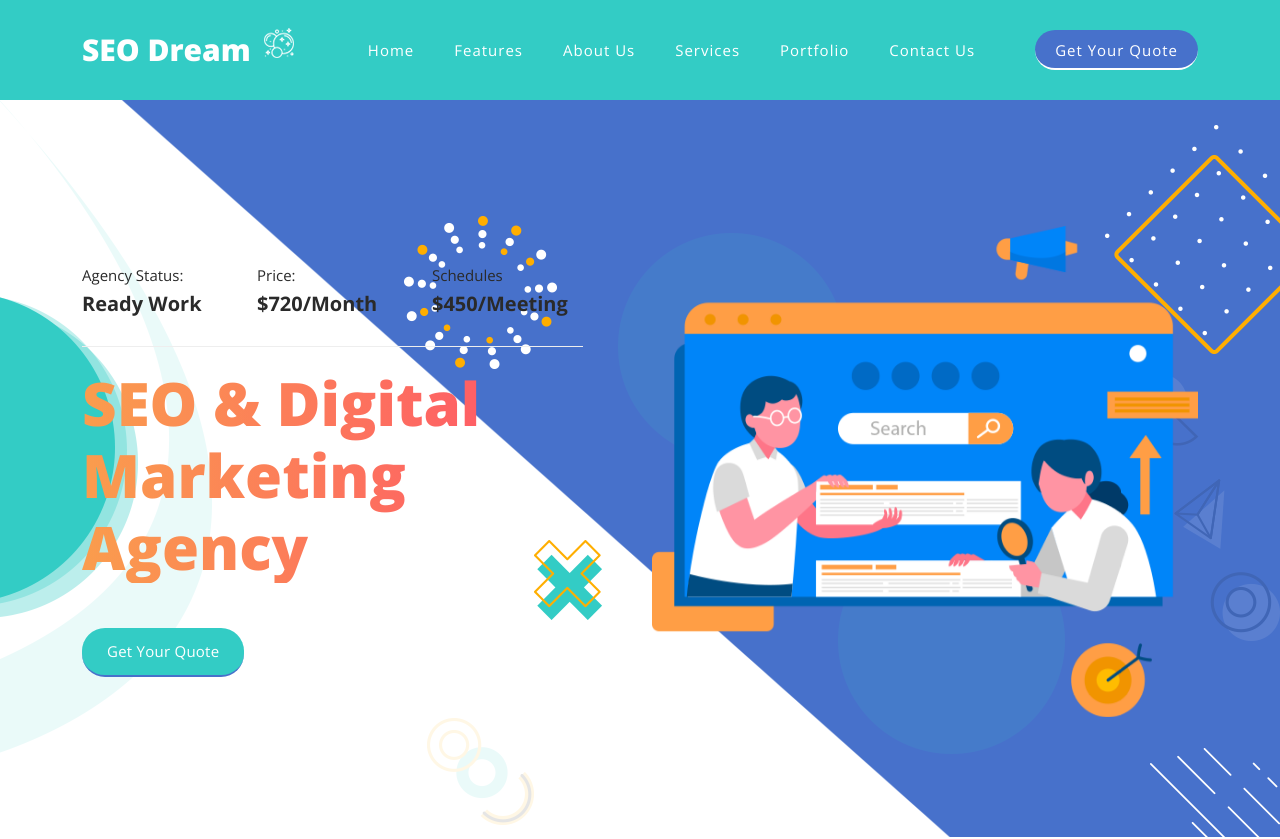
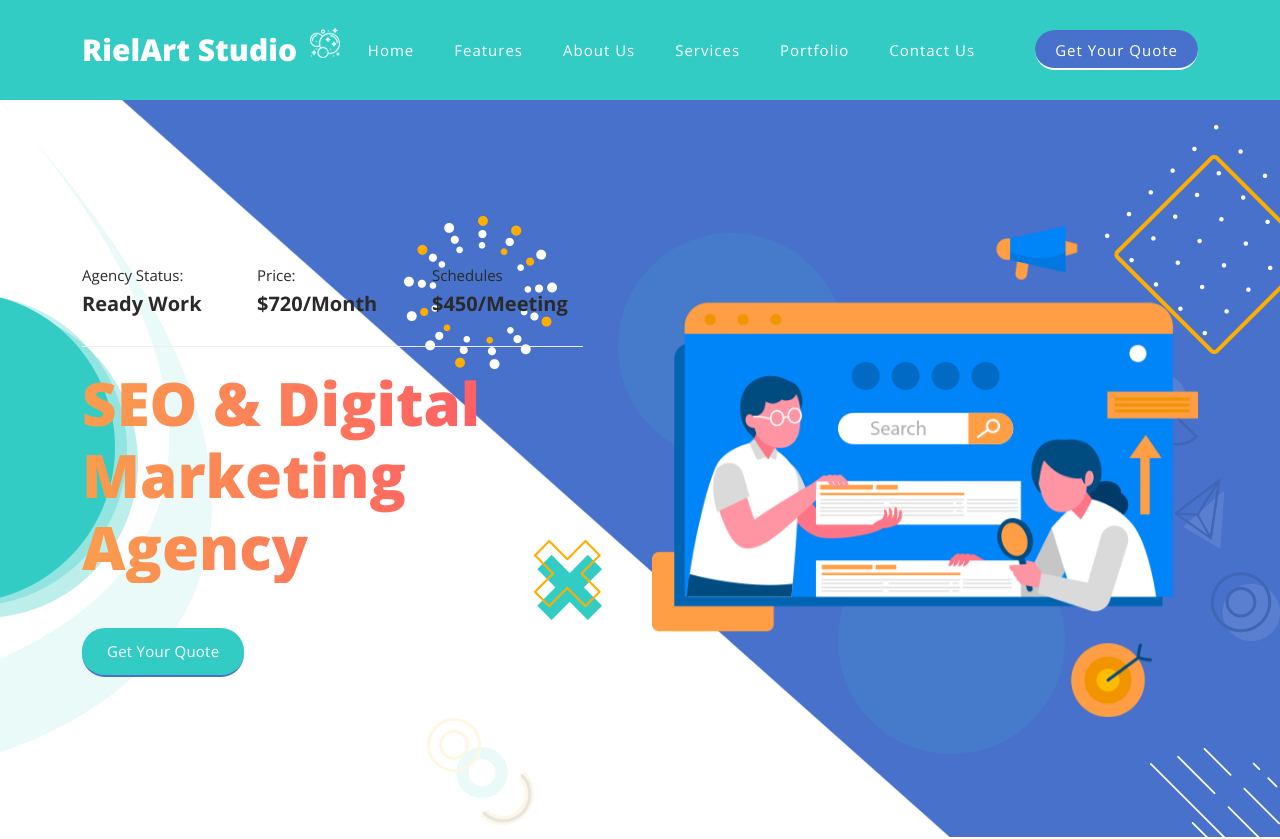
Before and after one commit to GabrielMA1/rielart.com-notfinished, a plain HTML site: page index.html in a window 1280 px wide. Shown: the top 839 px of the page. Drawn offline with nearby package versions, Linux system fonts and the light colour scheme.

Commit message:
Update index.html

```diff
--- a/index.html
+++ b/index.html
@@ -11,7 +11,7 @@
     <link rel="preconnect" href="https://fonts.gstatic.com">
     <link href="https://fonts.googleapis.com/css2?family=Open+Sans:wght@300;400;600;700;800&display=swap" rel="stylesheet">
 
-    <title>SEO Dream - Creative SEO HTML5 Template by TemplateMo</title>
+    <title>RielArt Studio</title>
 
     <!-- Bootstrap core CSS -->
     <link href="vendor/bootstrap/css/bootstrap.min.css" rel="stylesheet">
@@ -55,7 +55,7 @@ https://templatemo.com/tm-563-seo-dream
           <nav class="main-nav">
             <!-- ***** Logo Start ***** -->
             <a href="index.html" class="logo">
-              <h4>SEO Dream <img src="assets/images/logo-icon.png" alt=""></h4>
+              <h4>RielArt Studio <img src="assets/images/logo-icon.png" alt=""></h4>
             </a>
             <!-- ***** Logo End ***** -->
             <!-- ***** Menu Start ***** -->
```
